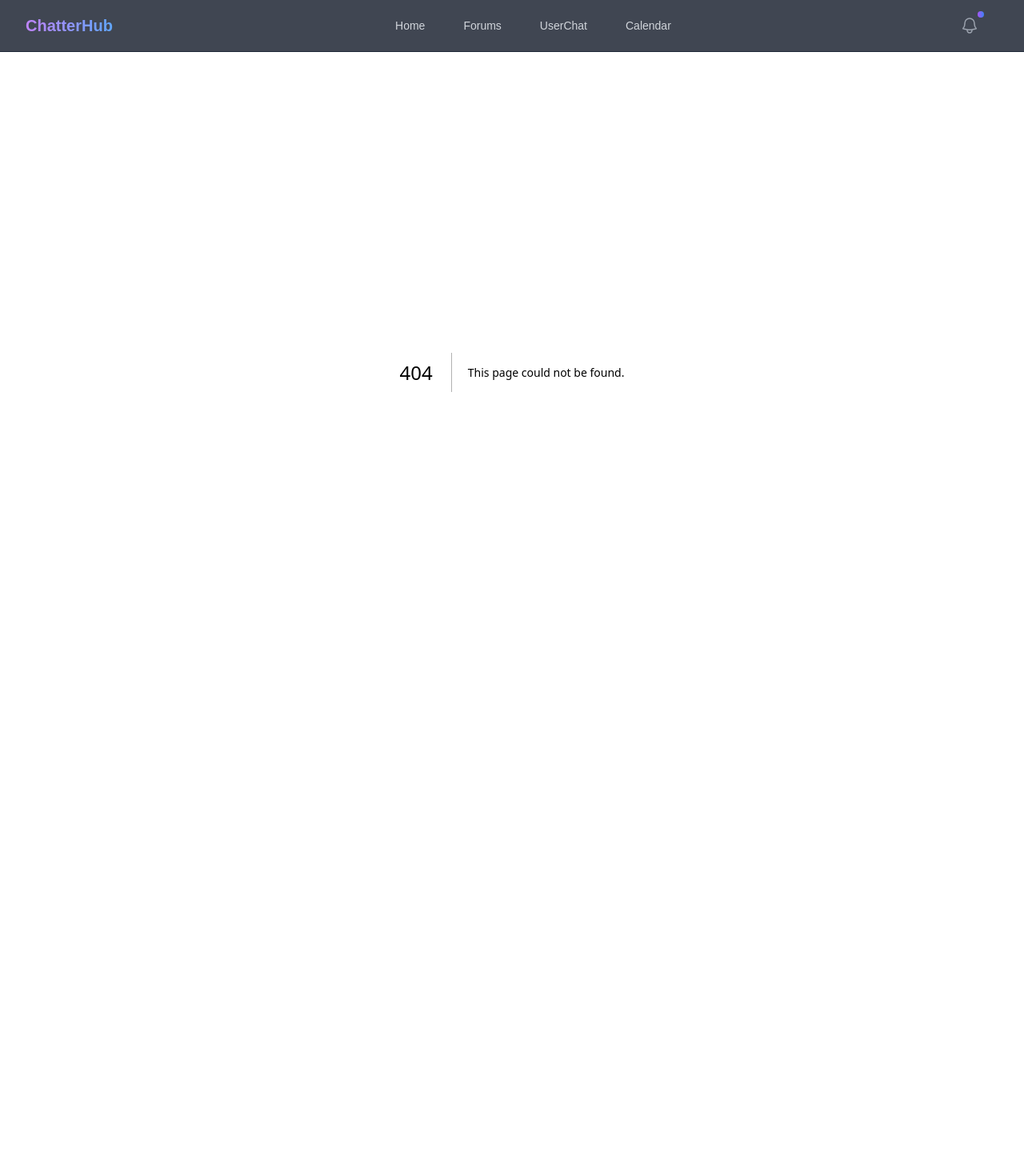
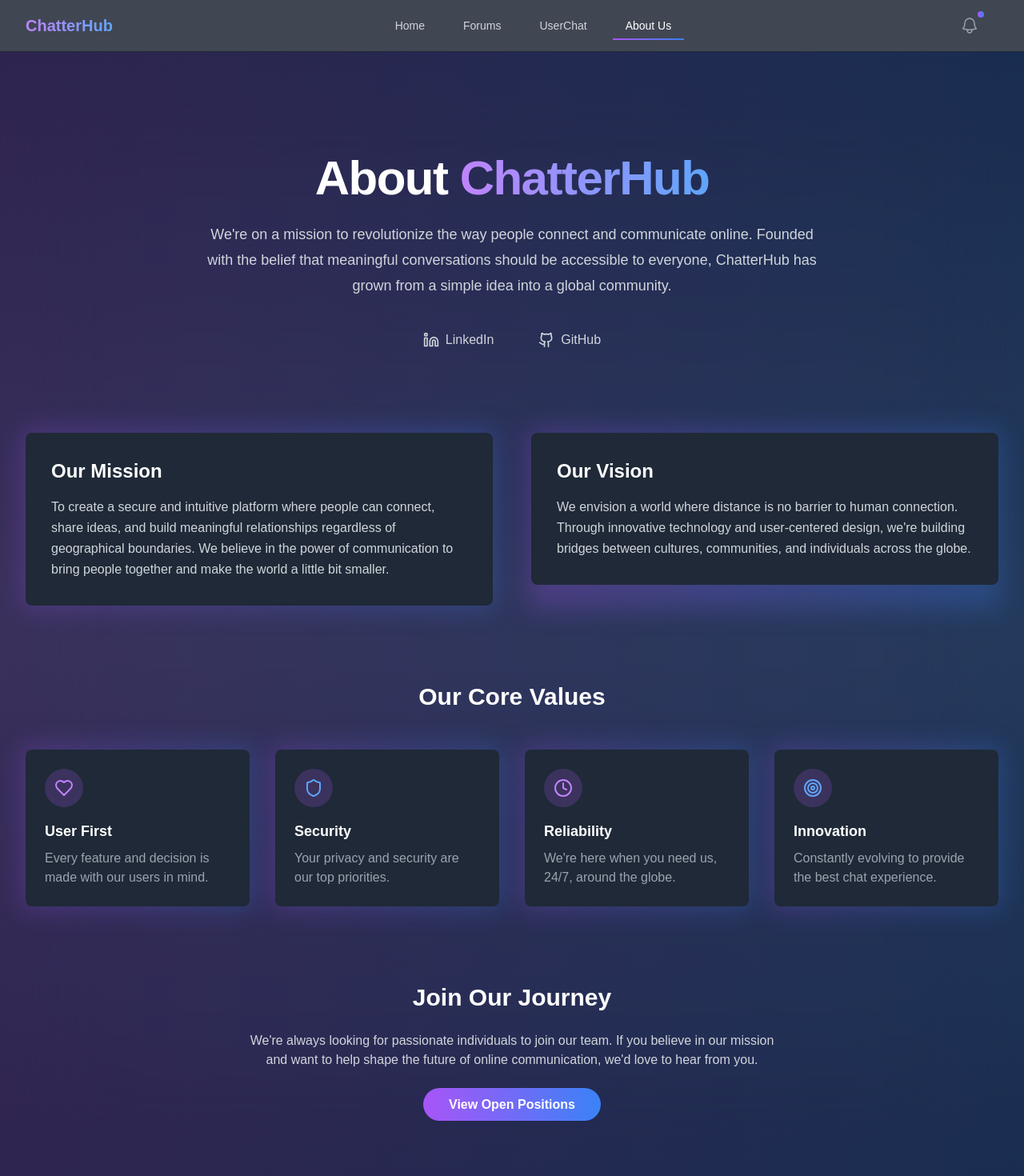
Before and after one commit to kaushikvishwakarma/ChatterHub, a Next.js app: page /about in a window 1280 px wide. Before the commit this address had no page. Shown: the top 1470 px of the page at 80% size. Before the commit the page ends 865 px from the top, so only its background shows below. Built offline with nearby package versions, Linux system fonts and the light colour scheme.

Commit message:
added about page

```diff
--- /dev/null
+++ b/app/about/page.js
@@ -0,0 +1,151 @@
+import React from 'react';
+import { Heart, Shield, Clock, Target, Linkedin, Github } from 'lucide-react';
+
+export default function about() {
+  return (
+    <div className="min-h-screen bg-gradient-to-b from-gray-900 via-gray-800 to-gray-900">
+      <div className="relative overflow-hidden">
+        {/* Background Effects */}
+        <div className="absolute inset-0">
+          <div className="absolute inset-0 bg-gradient-to-r from-purple-500/20 to-blue-500/20 backdrop-blur-3xl" />
+        </div>
+
+        {/* Main Content */}
+        <div className="relative pt-20 pb-24 mx-auto max-w-7xl px-6 lg:px-8">
+          {/* Hero Section */}
+          <div className="text-center mt-12">
+            <h1 className="text-4xl font-bold tracking-tight text-white sm:text-6xl mb-6">
+              About{' '}
+              <span className="text-transparent bg-clip-text bg-gradient-to-r from-purple-400 to-blue-400">
+                ChatterHub
+              </span>
+            </h1>
+            <p className="mt-6 text-lg leading-8 text-gray-300 max-w-3xl mx-auto">
+              We're on a mission to revolutionize the way people connect and communicate online.
+              Founded with the belief that meaningful conversations should be accessible to everyone,
+              ChatterHub has grown from a simple idea into a global community.
+            </p>
+
+            {/* Social Links */}
+            <div className="flex items-center justify-center gap-6 mt-8">
+              <a
+                href="https://linkedin.com/company/chatterhub"
+                target="_blank"
+                rel="noopener noreferrer"
+                className="group relative inline-flex items-center gap-2 px-4 py-2 text-gray-300 hover:text-white transition-colors"
+              >
+                <Linkedin className="w-5 h-5" />
+                <span>LinkedIn</span>
+                <div className="absolute -bottom-1 left-0 w-0 h-0.5 bg-gradient-to-r from-purple-400 to-blue-400 transition-all group-hover:w-full"></div>
+              </a>
+              <a
+                href="https://github.com/chatterhub"
+                target="_blank"
+                rel="noopener noreferrer"
+                className="group relative inline-flex items-center gap-2 px-4 py-2 text-gray-300 hover:text-white transition-colors"
+              >
+                <Github className="w-5 h-5" />
+                <span>GitHub</span>
+                <div className="absolute -bottom-1 left-0 w-0 h-0.5 bg-gradient-to-r from-purple-400 to-blue-400 transition-all group-hover:w-full"></div>
+              </a>
+            </div>
+          </div>
+
+          {/* Mission Section */}
+          <div className="mt-24">
+            <div className="grid grid-cols-1 gap-12 lg:grid-cols-2">
+              <div className="relative group">
+                <div className="absolute -inset-1 rounded-lg bg-gradient-to-r from-purple-500/50 to-blue-500/50 opacity-50 group-hover:opacity-100 transition-opacity blur-lg" />
+                <div className="relative p-8 bg-gray-800 rounded-lg">
+                  <h2 className="text-2xl font-bold text-white mb-4">Our Mission</h2>
+                  <p className="text-gray-300 leading-relaxed">
+                    To create a secure and intuitive platform where people can connect, share ideas,
+                    and build meaningful relationships regardless of geographical boundaries. We believe
+                    in the power of communication to bring people together and make the world a little bit smaller.
+                  </p>
+                </div>
+              </div>
+
+              <div className="relative group">
+                <div className="absolute -inset-1 rounded-lg bg-gradient-to-r from-purple-500/50 to-blue-500/50 opacity-50 group-hover:opacity-100 transition-opacity blur-lg" />
+                <div className="relative p-8 bg-gray-800 rounded-lg">
+                  <h2 className="text-2xl font-bold text-white mb-4">Our Vision</h2>
+                  <p className="text-gray-300 leading-relaxed">
+                    We envision a world where distance is no barrier to human connection.
+                    Through innovative technology and user-centered design, we're building
+                    bridges between cultures, communities, and individuals across the globe.
+                  </p>
+                </div>
+              </div>
+            </div>
+          </div>
+
+          {/* Values Section */}
+          <div className="mt-24">
+            <h2 className="text-3xl font-bold text-white text-center mb-12">Our Core Values</h2>
+            <div className="grid grid-cols-1 gap-8 sm:grid-cols-2 lg:grid-cols-4">
+              {[
+                {
+                  icon: <Heart className="w-6 h-6 text-purple-400" />,
+                  title: "User First",
+                  description: "Every feature and decision is made with our users in mind."
+                },
+                {
+                  icon: <Shield className="w-6 h-6 text-blue-400" />,
+                  title: "Security",
+                  description: "Your privacy and security are our top priorities."
+                },
+                {
+                  icon: <Clock className="w-6 h-6 text-purple-400" />,
+                  title: "Reliability",
+                  description: "We're here when you need us, 24/7, around the globe."
+                },
+                {
+                  icon: <Target className="w-6 h-6 text-blue-400" />,
+                  title: "Innovation",
+                  description: "Constantly evolving to provide the best chat experience."
+                }
+              ].map((value, index) => (
+                <div key={index} className="relative group">
+                  <div className="absolute -inset-1 rounded-lg bg-gradient-to-r from-purple-500/50 to-blue-500/50 opacity-50 group-hover:opacity-100 transition-opacity blur-lg" />
+                  <div className="relative p-6 bg-gray-800 rounded-lg">
+                    <div className="flex items-center justify-center w-12 h-12 mb-4 bg-purple-500/20 rounded-full">
+                      {value.icon}
+                    </div>
+                    <h3 className="text-lg font-semibold text-white mb-2">{value.title}</h3>
+                    <p className="text-gray-400">{value.description}</p>
+                  </div>
+                </div>
+              ))}
+            </div>
+          </div>
+
+          {/* Team Section */}
+          <div className="mt-24 text-center">
+            <h2 className="text-3xl font-bold text-white mb-6">Join Our Journey</h2>
+            <p className="text-gray-300 max-w-2xl mx-auto">
+              We're always looking for passionate individuals to join our team.
+              If you believe in our mission and want to help shape the future of online communication,
+              we'd love to hear from you.
+            </p>
+            <div className="mt-8">
+              <a
+                href="/careers"
+                className="rounded-full px-8 py-3 text-base font-semibold text-white shadow-sm
+                         bg-gradient-to-r from-purple-500 to-blue-500 hover:from-purple-600
+                         hover:to-blue-600 transition-all duration-200 hover:scale-105"
+              >
+                View Open Positions
+              </a>
+            </div>
+          </div>
+        </div>
+      </div>
+    </div>
+  );
+}
+
+export const metadata = {
+  title: "About Us - ChatterHub",
+  description: "Learn about ChatterHub's mission, values, and the team behind the platform."
+};
--- a/components/Navbar.js
+++ b/components/Navbar.js
@@ -10,7 +10,7 @@ const navigation = [
   { name: 'Home', href: '/' },
   { name: 'Forums', href: '/forums' },
   { name: 'UserChat', href: '/chat' },
-  { name: 'Calendar', href: '/calendar' },
+  { name: 'About Us', href: '/about' },
 ];
 
 const Navbar = () => {
```
